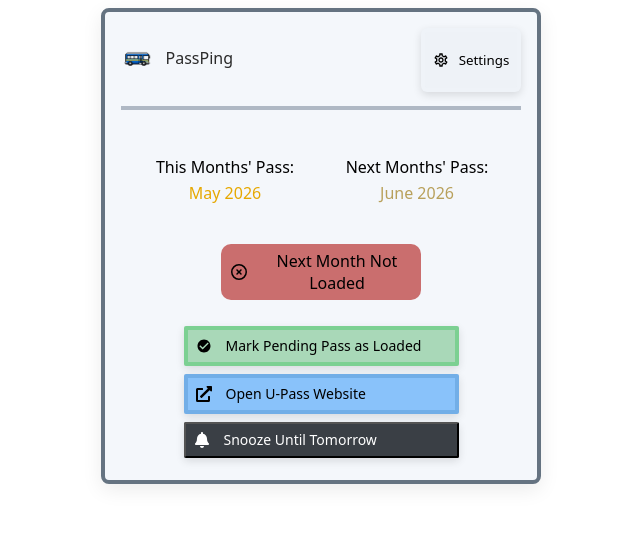
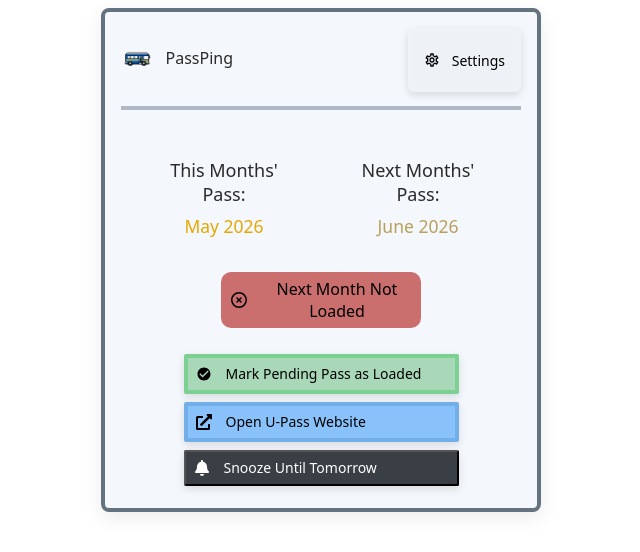
Before and after one commit to samlui1009/PassPing, a React (Vite) app in the folder passping-extension/: page / in a window 1280 px wide. Shown: the top 552 px of the page, without its empty margins (319-959 px from the left). Built offline with nearby package versions, Linux system fonts and the light colour scheme; a web font is replaced by a local one.

Commit message:
All CSS modifications have been made to be better adapted for a Google Extension

```diff
--- a/passping-extension/src/pages/Settings.tsx
+++ b/passping-extension/src/pages/Settings.tsx
@@ -155,10 +155,7 @@ function Settings({ goBack }: SettingsProps) {
         {savedVisible && (
           <div className="saved-msg-div">
             <h3 className="saved-message">Settings Saved!</h3>
-            <p className="saved-confirmation">Your settings have now been updated to:</p>
-            <span className="saved-confirmation">New Reminder Date: {reminderDate}</span>
-            <span className="saved-confirmation">New Reminder Time: {reminderTime}</span>
-            <span className="saved-confirmation">New Reminder Frequency: {reminderFrequency}</span>
+            <p className="saved-confirmation">Your settings have now been updated.</p>
           </div>
         )}
       </div>
--- a/passping-extension/src/stylesheets/Header.css
+++ b/passping-extension/src/stylesheets/Header.css
@@ -12,6 +12,9 @@
 }
 
 .logo {
+    width: 32px;
+    height: 32px;
+    vertical-align: middle;
     animation: bus-bob 1.8s ease-in-out infinite;
 }
 
@@ -19,36 +22,34 @@
     0% {
         transform: translateX(0) translateY(0);
     }
+
     25% {
         transform: translateX(2px) translateY(-1px);
     }
+
     50% {
         transform: translateX(4px) translateY(0);
     }
+
     75% {
         transform: translateX(2px) translateY(-1px);
     }
+
     100% {
         transform: translateX(0) translateY(0);
     }
 }
 
-.logo {
-  width: 32px;
-  height: 32px;
-  vertical-align: middle;
-}
-
 .settings-icon {
-  margin-right: 10px;
+    margin-right: 12px;
     font-size: 16px;
 }
 
 .settings-btn {
+    max-height: 70px;
+    max-width: 150px;
+    display: flex;
     background-color: #eef2f7;
-  width: 100px;
-  display: flex;
-  justify-content: center;
     align-items: center;
     vertical-align: middle;
     border-radius: 6px;
@@ -56,6 +57,8 @@
     cursor: pointer;
     box-shadow: 0 3px 8px rgba(0, 0, 0, 0.12);
     transition: background-color 0.5s ease;
+    font-size: 14px;
+    padding: 6px 12px;
 }
 
 .settings-btn:hover {
--- a/passping-extension/src/stylesheets/Home.css
+++ b/passping-extension/src/stylesheets/Home.css
@@ -14,14 +14,20 @@
     columns: 2;
     align-items: center;
     margin: 4px;
-  padding: 4px 4px;
+    padding: 2px 2px;
 }
 
 .full-date,
 .next-date {
-  font-size: 16px;
+    font-size: 17.5px;
     font-weight: 400;
-  margin-top: 4px;
+    margin: 4px;
+}
+
+.load-msg {
+    color: #2a2a2a;
+    font-size: 18px;
+    margin: 4px;
 }
 
 .next-date {
--- a/passping-extension/src/stylesheets/Settings.css
+++ b/passping-extension/src/stylesheets/Settings.css
@@ -1,7 +1,7 @@
 .settings-header {
   font-weight: 600;
   color: #2a2a2a;
-  margin-bottom: 12px;
+  gap: 6px;
 }
 
 .back-btn {
@@ -30,7 +30,7 @@
   display: flex;
   flex-direction: column;
   font-size: 20px;
-  gap: 16px;
+  gap: 8px;
 }
 
 .save-btn-div {
@@ -53,17 +53,18 @@
   box-shadow: 0 3px 8px rgba(0, 0, 0, 0.12);
   transition: background-color 0.5s ease;
 
-  width: 300px;
+  width: 250px;
 
-  gap: 12px;
+  gap: 10px;
 
-  padding: 6px 12px;
+  padding: 6px 6px;
   font-size: 14px;
 }
 
 .form-label {
   color: #2a2a2a;
-  font-size: 14px;
+  font-size: 16px;
+  font-weight: 600;
 }
 
 .form-input {
@@ -83,22 +84,22 @@
   flex-direction: column;
   justify-content: center;
   align-items: center;
-  margin-top: 8px;
+  margin-top: 6px;
 }
 
 .saved-message {
   color: #2a2a2a;
-  font-size: 14px;
-  margin: 8px;
+  font-size: 16px;
+  margin: 6px;
 }
 
 .addnl-notes {
   font-size: 12px;
   color: #2a2a2a;
-  padding-bottom: 10px;
+  padding-bottom: 4px;
 }
 
 .saved-confirmation {
   color: #2a2a2a;
-  font-size: 16px;
+  font-size: 14px;
 }
```
Also changed, not shown: 4 other files (tests, documents, lock files or other folders). Lines whose indentation alone changed are shown as unchanged.
